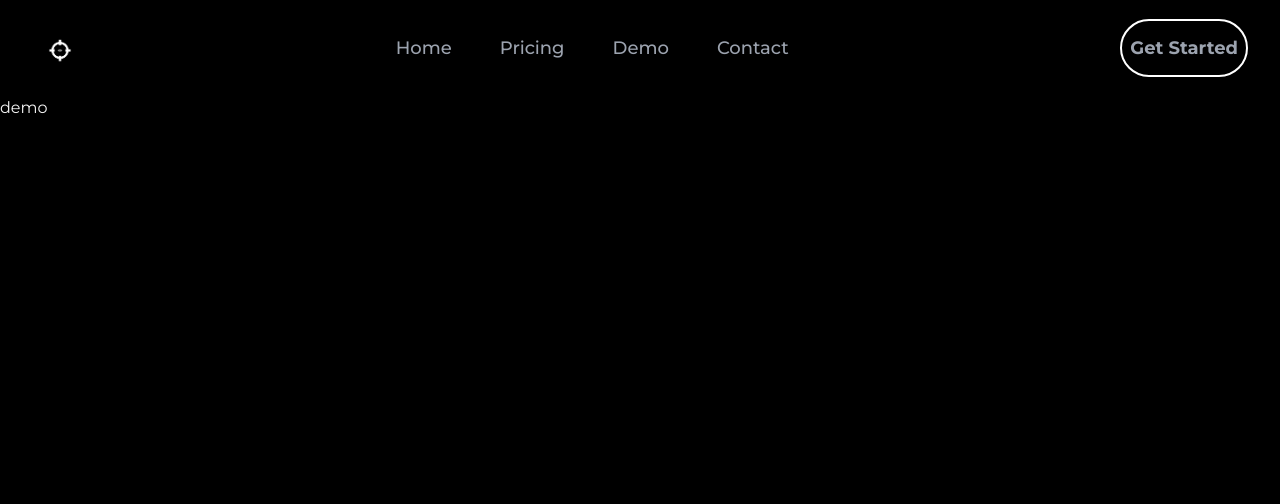
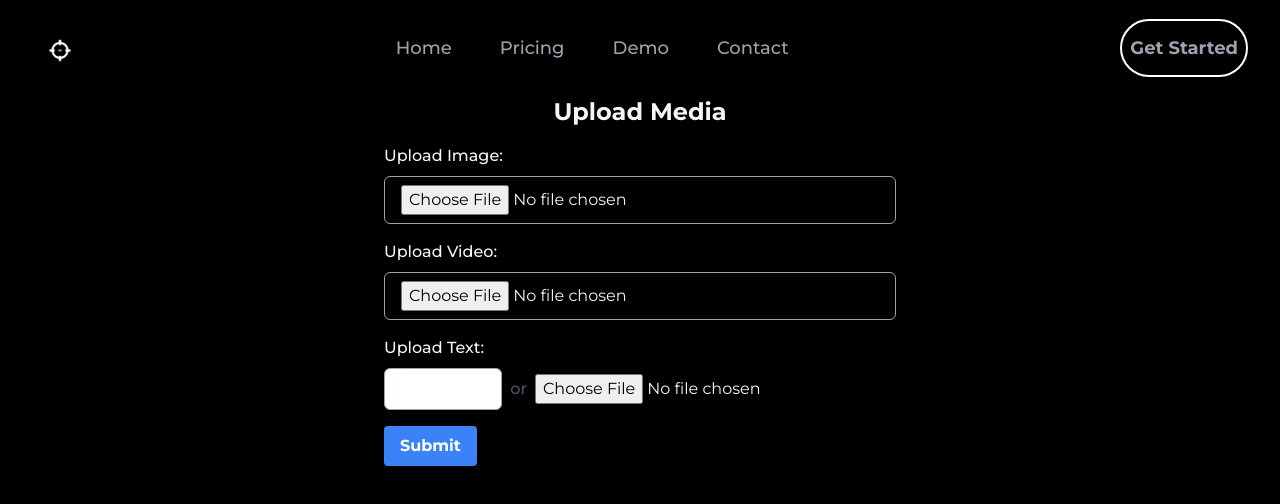
Before and after one commit to shivaay108/Frontend-content-watchdog, a Next.js app: page /demo in a window 1280 px wide. Shown: the top 504 px of the page. Built offline with nearby package versions, Linux system fonts and the light colour scheme.

Commit message:
forms added in the demo section

```diff
--- /dev/null
+++ b/pages/components/Modals/Backdrop.js
@@ -0,0 +1,9 @@
+import React from 'react'
+
+const Backdrop = (props) => {
+  return (
+    <div className='fixed z-1 bg-gray-800 w-full h-10 top-0 left-0' onClick={props.OnCancel}></div>
+  )
+}
+
+export default Backdrop
--- /dev/null
+++ b/pages/components/Modals/Checkout.js
@@ -0,0 +1,31 @@
+import React from 'react'
+
+const Checkout = (props) => {
+  return (
+<div class="bg-gray-800 p-8">
+  <div class="max-w-md mx-auto bg-gray-700 p-6 rounded-lg">
+    <p class="text-white">Pay Rs : {props.totalAmount}</p>
+    <p class="text-white">Try it out!</p>
+
+    <br />
+
+    <label class="inline-block">
+      <span class="btn bg-gray-500">Click here to open the confirm</span>
+      <input type="checkbox" class="hidden" />
+      <div class="confirm-modal">
+        <form action="#do-something" method="get">
+
+          <button class="btn bg-blue-500">Yes</button>
+          <button class="btn bg-blue-500" formaction="#do-something-else">No</button>
+        </form>
+      </div>
+    </label>
+  </div>
+</div>
+
+
+
+  )
+}
+
+export default Checkout
--- a/pages/demo.js
+++ b/pages/demo.js
@@ -2,7 +2,29 @@ import React from 'react'
 
 const demo = () => {
   return (
-    <div>demo</div>
+    <div class="flex flex-col items-center">
+    <h2 class="text-2xl font-bold mb-4">Upload Media</h2>
+    <form class="w-full max-w-lg">
+      <div class="mb-4">
+        <label for="image" class="block font-medium mb-2">Upload Image:</label>
+        <input type="file" class="w-full px-4 py-2 rounded-md border border-gray-400" id="image"/>
+      </div>
+      <div class="mb-4">
+        <label for="video" class="block font-medium mb-2">Upload Video:</label>
+        <input type="file" class="w-full px-4 py-2 rounded-md border border-gray-400" id="video" />
+      </div>
+      <div class="mb-4">
+        <label for="text" class="block font-medium mb-2">Upload Text:</label>
+        <div class="flex items-center">
+          <input type="text" class="w-full px-4 py-2 rounded-md border border-gray-400 mr-2" id="text"/>
+          <span class="font-medium text-gray-600">or</span>
+          <input type="file" class="ml-2" id="file" />
+        </div>
+      </div>
+      <button type="submit" class="bg-blue-500 hover:bg-blue-700 text-white font-bold py-2 px-4 rounded">Submit</button>
+    </form>
+  </div>
+
   )
 }
 
--- a/pages/pricing.js
+++ b/pages/pricing.js
@@ -1,8 +1,13 @@
+import React from "react";
+import Backdrop from "./components/Modals/Backdrop";
+import Checkout from "./components/Modals/Checkout";
+
 import { useState } from "react"
 const Calculator = () => {
     const [textAmount , newTextAmount] = useState(0);
     const [imageAmount , newImageAmount] = useState(0);
     const [videoAmount , newVideoAmount] = useState(0);
+    const [modalState , setModalState] = useState(false);
     const totalAmount = textAmount + imageAmount + videoAmount;
     const textAmountInputHandler = (event) => {
       newTextAmount(event.target.value * 1.5);
@@ -19,14 +24,19 @@ const Calculator = () => {
       newImageAmount(0);
       newVideoAmount(0);
     }
-    const validateAmount = (event) => {
+    const ModalWindow = (event) => {
       if(textAmount + videoAmount + imageAmount < 100){
         alert("Total Amount should be more than 100")
       }
       else{
-        alert("You are good to pay")
+        setModalState(true);
       }
-    }
+     setModalState(false)
+
+     const GetBackHandler = () => {
+      setModalState(false);
+     }
+      }
   return(
 
         <div className="flex justify-center items-center h-screen bg-cover bg-blur-lg bg-center bg-gray-300">
@@ -45,13 +55,17 @@ const Calculator = () => {
          <h3 className="text-gray-900 font-bold mb-4 text-lg"> Image requests :<span> <input className="text-gray-900" onChange={imageAmountInputHandler} type="number" placeholder="No of requests" min="0"/></span><span>*2</span></h3>
 
 
-        <h3 className="text-gray-900 font-bold mb-4 text-lg"> Video requests :<span> <input className="text-gray-900" onChange={videoAmountInputHandler} type="number" placeholder="No of requests" min="0"/></span><span>*</span>2</h3>
+        <h3 className="text-gray-900 font-bold mb-4 text-lg"> Video requests :<span> <input className="text-gray-900" onChange={videoAmountInputHandler} type="number" placeholder="No of requests" min="0"/></span><span>*</span>3</h3>
         <div className="text-center">
           <div/>
           <strong className="text-gray-900 font-bold mb-4 block">
             Total Amount: INR {textAmount + videoAmount + imageAmount} </strong>
            <br></br>
-           <button onClick={validateAmount} className=" m-5 border-2 border-black text-gray-900 hover:border-gray-950 hover:bg-white hover:text-black font-bold px-2 py-2 rounded-full ">Checkout</button>
+           <button onClick={ModalWindow} className=" m-5 border-2 border-black text-gray-900 hover:border-gray-950 hover:bg-white hover:text-black font-bold px-2 py-2 rounded-full ">Checkout</button>
+            {modalState && (
+              <Checkout totalAmount = {textAmount + videoAmount + imageAmount}/>
+            )}
+            {modalState && <Backdrop OnCancel= {GetBackHandler}/>}
         </div>
         </div>
         </div>
```
